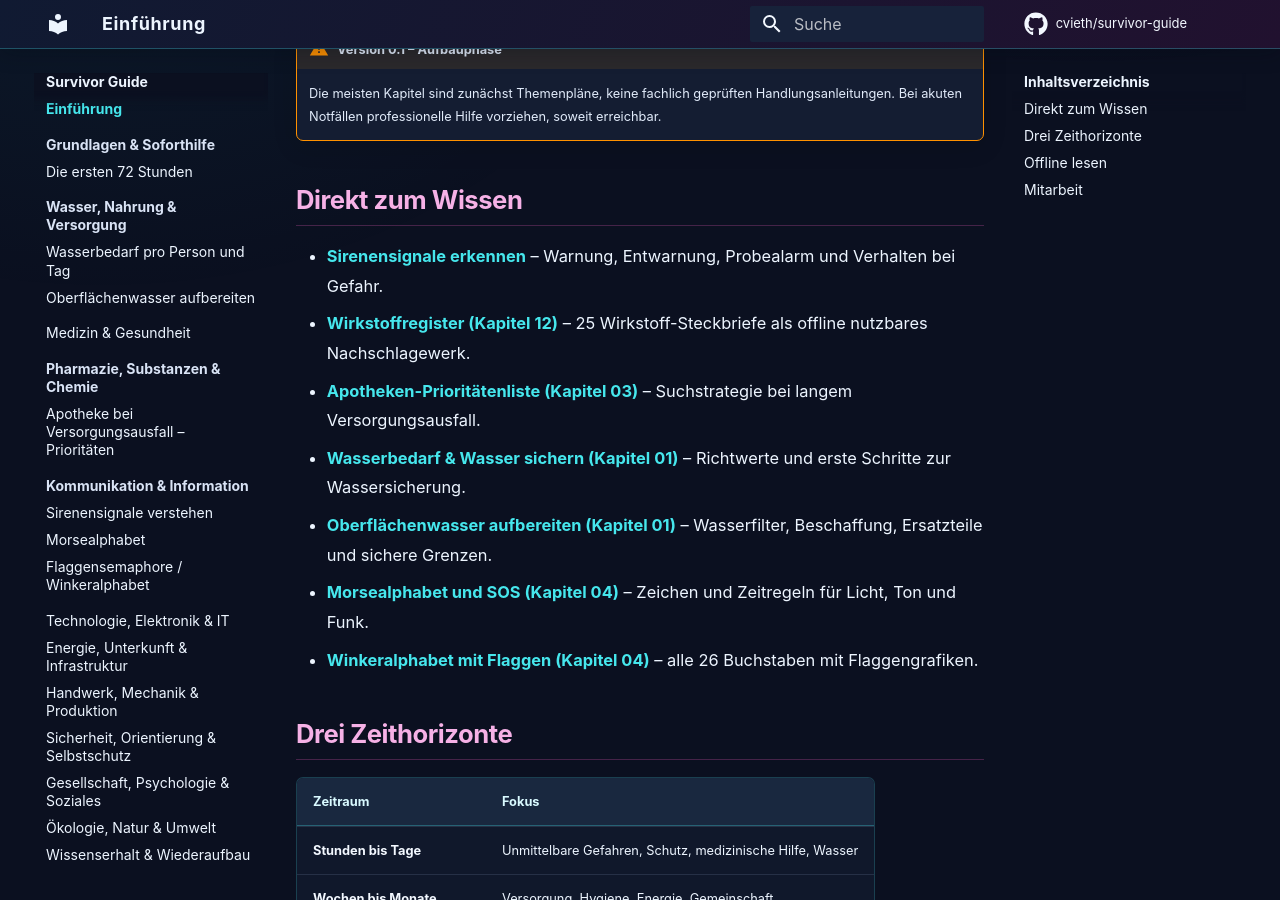
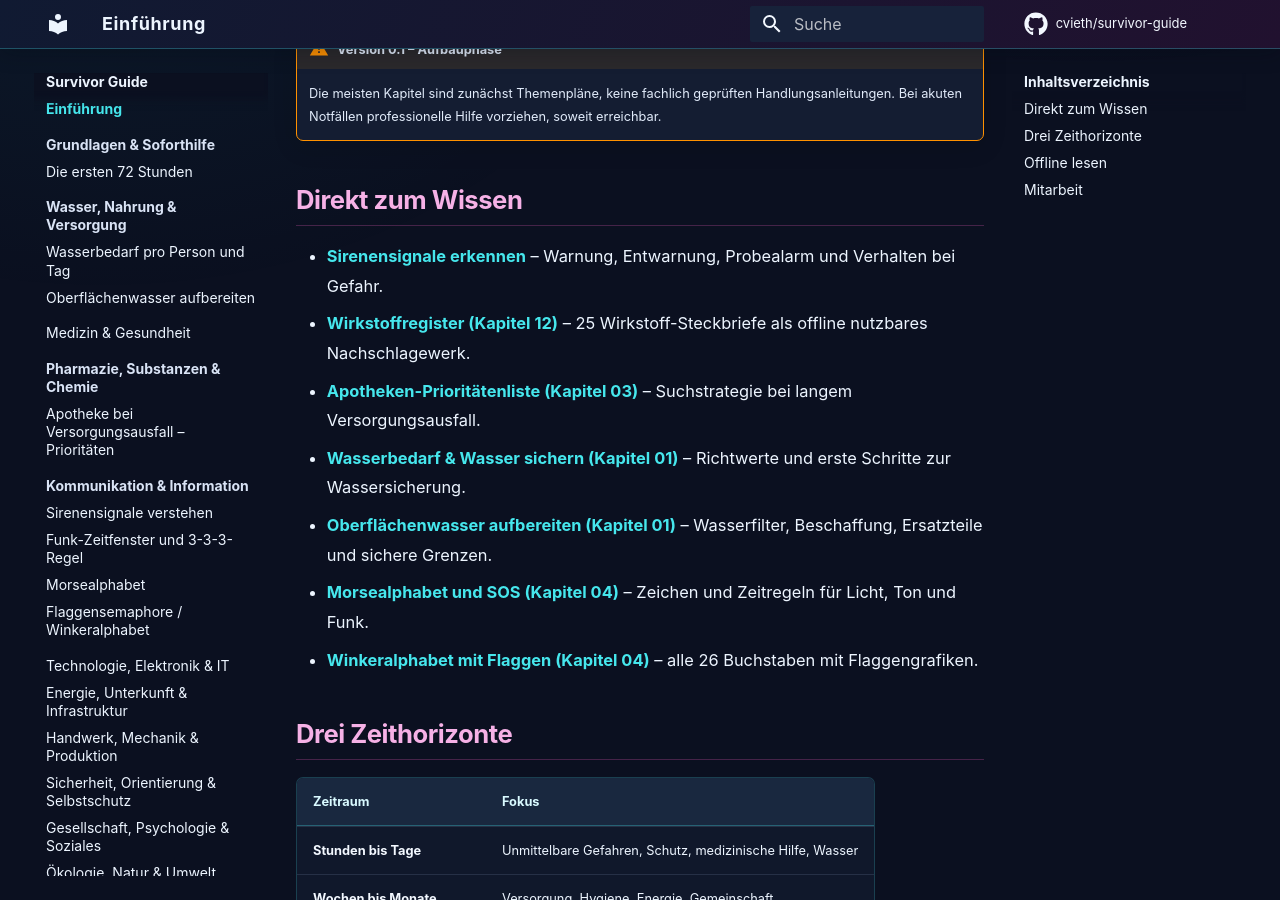
Before and after one commit to cvieth/survivor-guide, an MkDocs documentation site: the page built from docs/index.md, in a window 1280 px wide and 900 px high, scrolled down 304 px. Built offline with MkDocs 1.6.1 and Material for MkDocs 9.7.7, drawn with Linux system fonts in a browser that asks for light colours; comment, search, counter and statistics services are not loaded.

Commit message:
docs: Funk-Zeitfenster in Website und PDF-Navigation aufnehmen

```diff
--- a/mkdocs.yml
+++ b/mkdocs.yml
@@ -55,6 +55,7 @@ nav:
   - 'Kommunikation & Information':
       - Überblick: 04-kommunikation/index.md
       - Sirenensignale verstehen: 04-kommunikation/sirenensignale.md
+      - Funk-Zeitfenster und 3-3-3-Regel: 04-kommunikation/funkzeitfenster-333-regel.md
       - Morsealphabet: 04-kommunikation/morsealphabet.md
       - Flaggensemaphore / Winkeralphabet: 04-kommunikation/flaggenalphabet.md
   - 'Technologie, Elektronik & IT': 05-technologie/index.md
```
